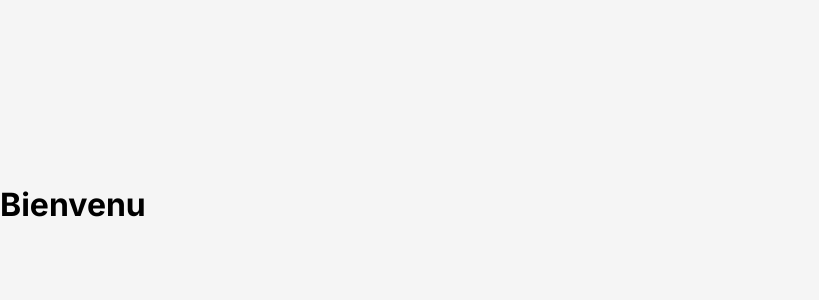
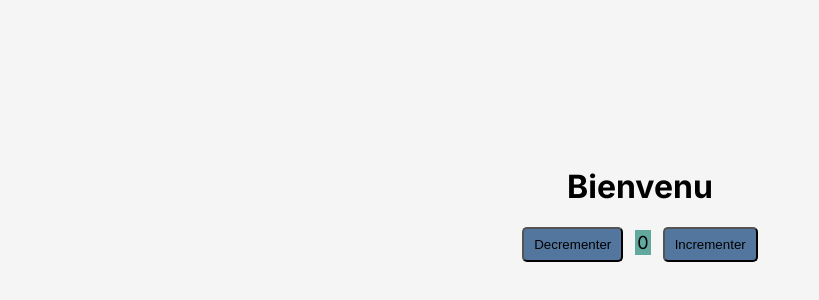
Before and after one commit to henocn/tp-js-avance2, a React (Vite) app: page / in a window 1280 px wide. Shown: the part 196-496 px from the top of the page, without its empty margins (0-819 px from the left). Built offline with nearby package versions, Linux system fonts and the light colour scheme.

Commit message:
Add of component compter

```diff
--- /dev/null
+++ b/App.css
@@ -0,0 +1,19 @@
+#root {
+  max-width: 1280px;
+  margin: 0 auto;
+  padding: 2rem;
+  text-align: center;
+}
+
+.btn{
+  background-color: #53769e;
+  padding: 8px 10px;
+  border-radius: 5px;
+}
+
+.valeur{
+  font-size: 18px;
+  margin: 0 12px;
+  background-color: #62a89d;
+  padding: 2px;
+}
--- a/App.jsx
+++ b/App.jsx
@@ -2,6 +2,7 @@ import React from "react"
 import Article  from "./components/Article"
 import { articles } from "./data/articles"
 import { Routes, Route } from "react-router-dom"
+import "./App.css"
 import Home from "./pages/Home"
 import About from "./pages/About"
 
--- /dev/null
+++ b/components/Compteur.jsx
@@ -0,0 +1,24 @@
+import React from 'react'
+import { useState } from 'react';
+
+const Compteur = () => {
+    const [compteur, setCompteur] = useState(0);
+
+    const incrementer = () => {
+        setCompteur(compteur + 1)
+    }
+
+    const decrementer = () => {
+        setCompteur(compteur + -1)
+    }
+    return (
+    <>
+
+        <button onClick={decrementer} className="btn">Decrementer</button>
+        <span className="valeur">{compteur}</span>
+        <button onClick={incrementer} className="btn" on>Incrementer</button>
+    </>
+  );
+}
+
+export default Compteur
--- a/pages/Home.jsx
+++ b/pages/Home.jsx
@@ -1,9 +1,12 @@
 import React from 'react'
+import Compteur from '../components/Compteur'
 
 const Home = () => {
-  return (
+  return (<>
     <h1>Bienvenu</h1>
-  )
+    <Compteur />
+
+  </>)
 }
 
 export default Home
```
